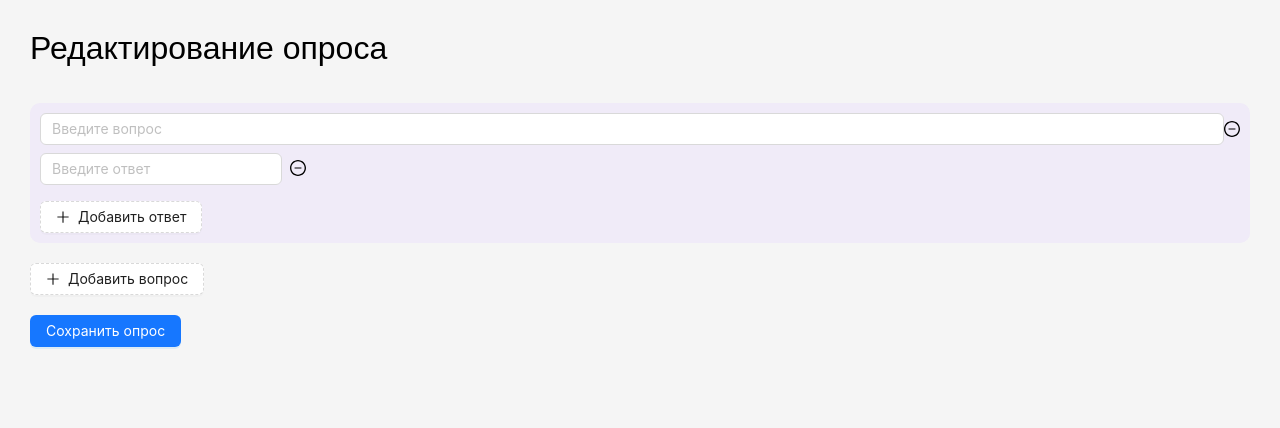
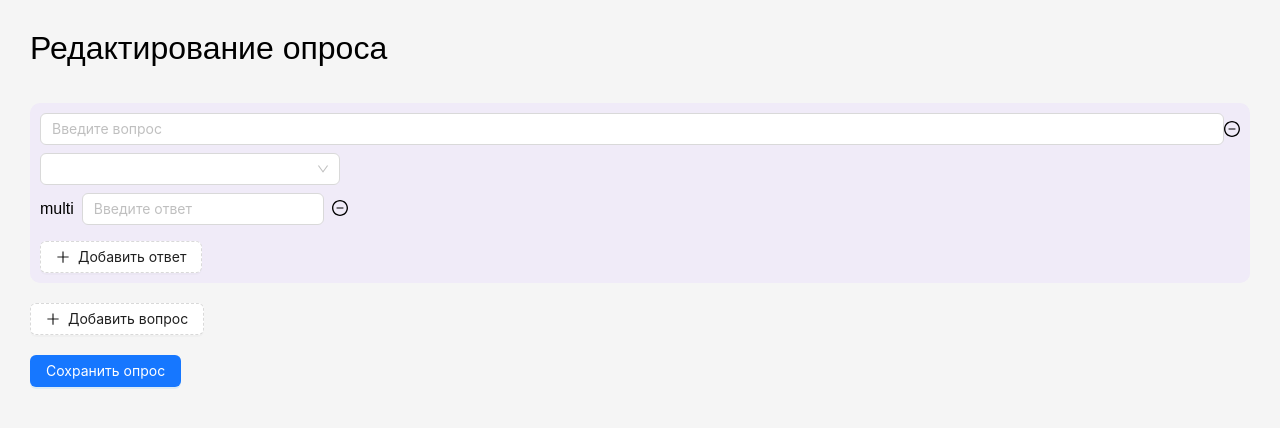
Before and after one commit to Colobok2002/riche_form_front, a React (Vite) app: page /edit/1 in a window 1280 px wide. Shown: the top 428 px of the page. Built offline with nearby package versions, Linux system fonts and the light colour scheme.

Commit message:
save changes

```diff
--- a/src/components/SurveyEdit.jsx
+++ b/src/components/SurveyEdit.jsx
@@ -1,5 +1,5 @@
 import React, { useState } from 'react';
-import { Button, Input, Space } from 'antd';
+import { Button, Input, Select, Space } from 'antd';
 import { MinusCircleOutlined, PlusOutlined } from '@ant-design/icons';
 import { useParams } from 'react-router-dom';
 
@@ -7,7 +7,7 @@ const SurveyEdit = () => {
 
   const { id } = useParams()
 
-  const [questions, setQuestions] = useState([{ id: 1, question: '', answers: [''] }]);
+  const [questions, setQuestions] = useState([{ id: 1, question: '', answers: [{ data: '', type: "multi" }] }]);
   const [draggingItem, setDraggingItem] = useState(null);
 
   const handleQuestionChange = (index, value) => {
@@ -18,7 +18,7 @@ const SurveyEdit = () => {
 
   const handleAnswerChange = (qIndex, aIndex, value) => {
     const newQuestions = [...questions];
-    newQuestions[qIndex].answers[aIndex] = value;
+    newQuestions[qIndex].answers[aIndex].data = value;
     setQuestions(newQuestions);
   };
 
@@ -34,7 +34,7 @@ const SurveyEdit = () => {
 
   const addAnswer = (qIndex) => {
     const newQuestions = [...questions];
-    newQuestions[qIndex].answers.push('');
+    newQuestions[qIndex].answers.push({ data: '', type: "multi" });
     setQuestions(newQuestions);
   };
 
@@ -100,11 +100,14 @@ const SurveyEdit = () => {
               />
               <MinusCircleOutlined onClick={() => removeQuestion(qIndex)} />
             </div>
+              <Select style={{width : 300}}options={[{ value: 'multi', label: <span>Мнодество ответов</span> },{ value: 'one', label: <span>Один ответ</span> },{ value: 'text', label: <span>Текст</span> }]} ></Select>
             {q.answers.map((a, aIndex) => (
               <Space key={aIndex} style={{ display: 'flex', marginBottom: 8 }}>
+                {console.log(a)}
+                {a.type}
                 <Input
                   placeholder="Введите ответ"
-                  value={a}
+                  value={a.data}
                   onChange={(e) => handleAnswerChange(qIndex, aIndex, e.target.value)}
                 />
                 <MinusCircleOutlined onClick={() => removeAnswer(qIndex, aIndex)} />
```
